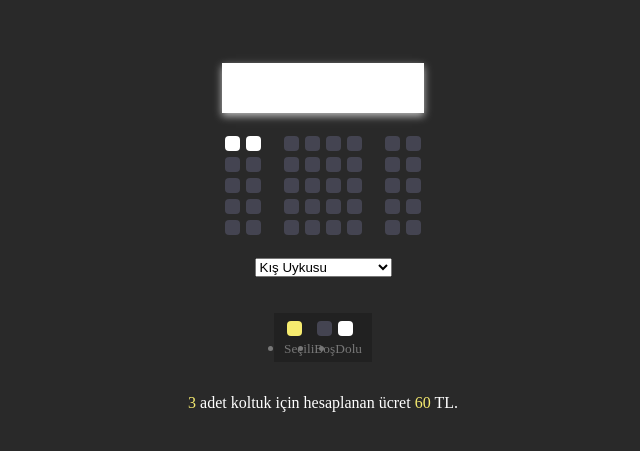
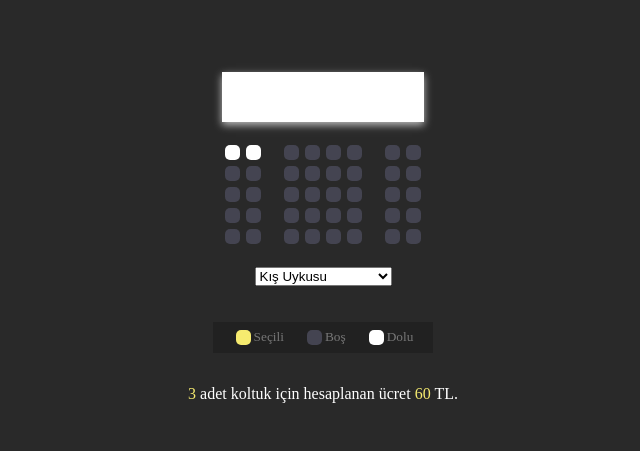
Before and after one commit to Haticesurumlu/sinema-bilet-rezervasyonu, a plain HTML site: page index.html in a window 1280 px wide. Shown: the part 165-616 px from the top of the page, without its empty margins (317-957 px from the left). Drawn offline with Linux system fonts and the light colour scheme.

Commit message:
fix  bug of the info.li

```diff
--- a/style.css
+++ b/style.css
@@ -7,7 +7,6 @@ justify-content: center;
     height: 100vh;
     margin: 0;
     color: #fff;
-
 }
 
 .seat {
@@ -15,8 +14,7 @@ color: #fff;
     height: 15px;
     width: 15px;
     margin: 3px;
-    border-radius: 4px;
-
+    border-radius: 5px;
 }
 
 .seat.selected {
@@ -28,22 +26,20 @@ color: #fff;
 }
 
 .seat:not(.reserved):hover {
-    cursor:pointer;
+    cursor: pointer;
     transform: scale(1.3);
-
-}
-.seat:nth-of-type(2){
-    margin-right: 20px;
-
 }
 
-.seat:nth-last-of-type(2) {
-    margin-left: 20px;
+.seat:nth-of-type(2) {
+    margin-right: 20px;
+}
 
+.seat:nth-last-of-type(3) {
+    margin-right: 20px;
 }
 
 .row {
-    display:flex;
+    display: flex;
 }
 
 .screen {
@@ -51,7 +47,7 @@ color: #fff;
     height: 50px;
     width: 100%;
     margin: 20px 0;
-    box-shadow: 0 3px 8px rgba(255, 255,255,0.7);
+    box-shadow: 0 3px 8px rgba(255, 255, 255, 0.7);
 }
 
 .movie-list {
@@ -59,18 +55,19 @@ margin: 20px 0;
 }
 
 .info {
-    background-color: rgba(0,0,0,0.2);
+    background-color: rgba(0, 0, 0, 0.2);
     padding: 5px 10px;
-    color:#777;
+    color: #777;
     display: flex;
 }
 
-.info .li {
+.info li {
     display: flex;
     align-items: center;
     justify-content: center;
     margin: 0 10px;
 }
+
 p.text span {
     color: #f6eb6f;
 }
```
Lines whose indentation alone changed are shown as unchanged.
